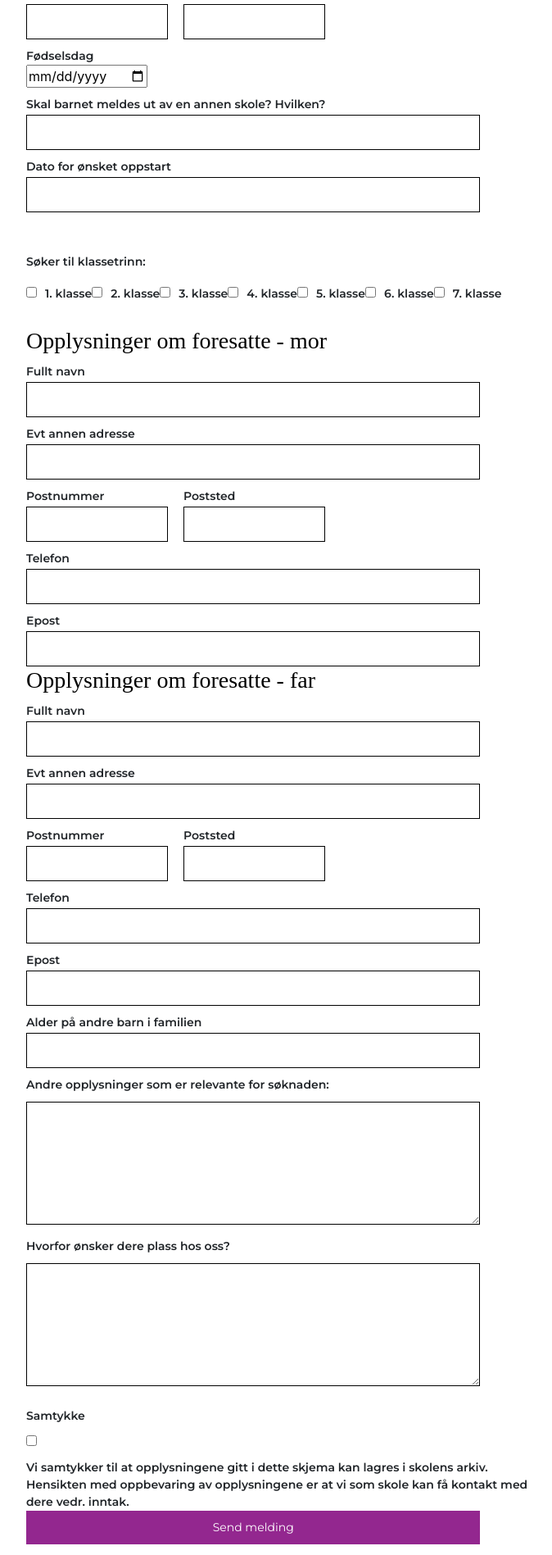
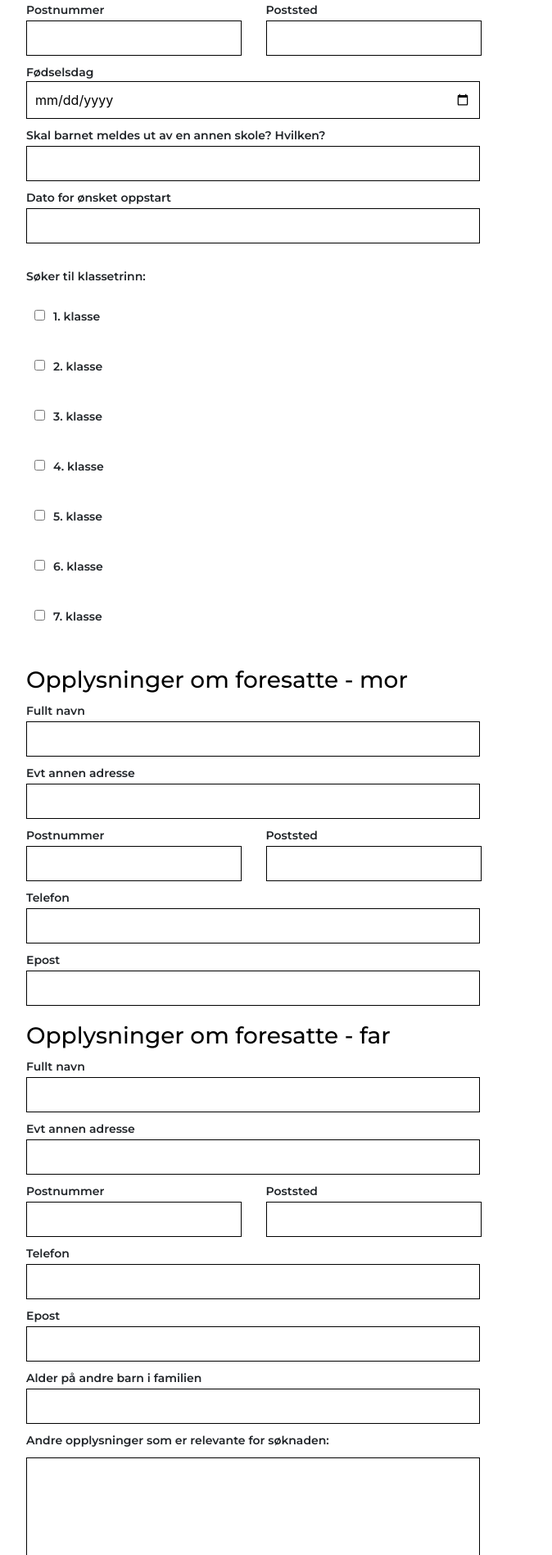
Before and after one commit to Annikaenjoy/project_exam2, a React (Create React App) app in the folder elsfjord_montessori/: page /skoleplass in a window 1280 px wide. Shown: the part 443-2340 px from the top of the page at 82% size, without its empty margins (300-974 px from the left). Built offline with nearby package versions, Linux system fonts and the light colour scheme; a web font is replaced by a local one.

Commit message:
Applyform with styling

```diff
--- a/elsfjord_montessori/src/components/ApplyForm.js
+++ b/elsfjord_montessori/src/components/ApplyForm.js
@@ -38,6 +38,7 @@ const ApplyForm = (props) => {
     children_age: "",
     other: "",
     why: "",
+    consent: "",
   });
 
   const [formError, setFormError] = useState();
@@ -97,10 +98,27 @@ const ApplyForm = (props) => {
           setFormSuccess("Søknaden har blitt sendt!");
           setFormData({
             student_name: "",
-            mom_email: "",
             adress: "",
             postnr: "",
             city: "",
+            birthday: "",
+            otherschool: "",
+            startdate: "",
+            mom_name: "",
+            mom_adress: "",
+            mom_postnr: "",
+            mom_city: "",
+            mom_phone: "",
+            mom_email: "",
+            dad_name: "",
+            dad_adress: "",
+            dad_postnr: "",
+            dad_city: "",
+            dad_phone: "",
+            dad_email: "",
+            children_age: "",
+            other: "",
+            why: "",
           });
           setTimeout(() => {
             setFormSuccess(null);
@@ -118,7 +136,7 @@ const ApplyForm = (props) => {
       <Container fluid>
         <Row className="justify-content-center align-items-center">
           <Col md={6}>
-            <h2>Opplysninger om eleven</h2>
+            <h2 className="form_h2">Opplysninger om eleven</h2>
             {formError && <p className="setFormError">{formError}</p>}
             {formSuccess && <p className="setFormSuccess">{formSuccess}</p>}
             <form className="apply_form" onSubmit={onSubmit}>
@@ -175,6 +193,7 @@ const ApplyForm = (props) => {
                   Fødselsdag
                 </label>
                 <input
+                  className="birthday"
                   type="date"
                   id="birthday"
                   name="birthday"
@@ -205,6 +224,8 @@ const ApplyForm = (props) => {
                 />
                 <fieldset className="grade">
                   <legend>Søker til klassetrinn:</legend>
+                  <section className="class">
+                    {" "}
                     <input
                       type="checkbox"
                       id="firstgrade"
@@ -219,6 +240,9 @@ const ApplyForm = (props) => {
                     >
                       1. klasse
                     </label>
+                  </section>
+                  <section className="class">
+                    {" "}
                     <input
                       type="checkbox"
                       id="secondgrade"
@@ -233,6 +257,9 @@ const ApplyForm = (props) => {
                     >
                       2. klasse
                     </label>
+                  </section>
+                  <section className="class">
+                    {" "}
                     <input
                       type="checkbox"
                       id="thirdgrade"
@@ -247,6 +274,9 @@ const ApplyForm = (props) => {
                     >
                       3. klasse
                     </label>
+                  </section>
+                  <section className="class">
+                    {" "}
                     <input
                       type="checkbox"
                       id="fourthgrade"
@@ -260,7 +290,10 @@ const ApplyForm = (props) => {
                       id="fourthgrade"
                     >
                       4. klasse
-                  </label>
+                    </label>{" "}
+                  </section>
+                  <section className="class">
+                    {" "}
                     <input
                       type="checkbox"
                       id="fifthgrade"
@@ -275,6 +308,9 @@ const ApplyForm = (props) => {
                     >
                       5. klasse
                     </label>
+                  </section>
+                  <section className="class">
+                    {" "}
                     <input
                       type="checkbox"
                       id="sixthgrade"
@@ -288,7 +324,10 @@ const ApplyForm = (props) => {
                       id="sixthgrade"
                     >
                       6. klasse
-                  </label>
+                    </label>{" "}
+                  </section>
+                  <section className="class">
+                    {" "}
                     <input
                       type="checkbox"
                       id="seventhgrade"
@@ -303,9 +342,10 @@ const ApplyForm = (props) => {
                     >
                       7. klasse
                     </label>
+                  </section>
                 </fieldset>
 
-                <h2>Opplysninger om foresatte - mor</h2>
+                <h2 className="form_h2">Opplysninger om foresatte - mor</h2>
                 <label for="mom_name" id="mom_name">
                   Fullt navn
                 </label>
@@ -377,7 +417,7 @@ const ApplyForm = (props) => {
                   value={formData.mom_email}
                   onChange={handleChange}
                 />
-                <h2>Opplysninger om foresatte - far</h2>
+                <h2 className="form_h2">Opplysninger om foresatte - far</h2>
                 <label for="dad_name" id="dad_name">
                   Fullt navn
                 </label>
@@ -482,8 +522,10 @@ const ApplyForm = (props) => {
                   value={formData.why}
                   onChange={handleChange}
                 />
-                <fieldset>
+                <fieldset className="consent">
+                  {" "}
                   <legend>Samtykke</legend>
+                  <section className="class">
                     <input
                       type="checkbox"
                       id="consent"
@@ -491,12 +533,13 @@ const ApplyForm = (props) => {
                       value={formData.consent}
                       onChange={handleChange}
                     />
-                  <label>
+                    <label className="inline_consent">
                       Vi samtykker til at opplysningene gitt i dette skjema kan
                       lagres i skolens arkiv. Hensikten med oppbevaring av
                       opplysningene er at vi som skole kan få kontakt med dere
                       vedr. inntak.
                     </label>
+                  </section>
                 </fieldset>
 
                 <button
@@ -505,10 +548,12 @@ const ApplyForm = (props) => {
                   id="button"
                   value="Submit"
                 >
-                  Send melding
+                  Send søknad
                 </button>
               </fieldset>
             </form>
+            {formError && <p className="setFormError">{formError}</p>}
+            {formSuccess && <p className="setFormSuccess">{formSuccess}</p>}
           </Col>
         </Row>
       </Container>
--- a/elsfjord_montessori/src/sass/partials/_applyForm.scss
+++ b/elsfjord_montessori/src/sass/partials/_applyForm.scss
@@ -3,8 +3,16 @@
   flex-wrap: wrap;
 }
 .grade {
-  background-color: $color-white;
-  margin: 30px 0;
+  width: 90%;
+  padding: 10px;
+}
+.consent {
+  width: 90%;
+  padding: 10px;
+}
+.class {
+  display: flex;
+  align-items: baseline;
 }
 legend {
   display: block;
@@ -12,18 +20,23 @@ legend {
   font-family: $font-primary;
   font-size: 14px;
   font-weight: 600;
+  margin-left: -10px;
 }
 label {
-  display: block;
+  display: flex;
   margin-top: 10px;
   font-family: $font-primary;
   font-size: 14px;
   font-weight: 600;
 }
 .inline_label {
-  display: inline-flex;
-  margin-left: 10px;
+  margin: 20px 0 20px 10px;
 }
+.inline_consent {
+  font-weight: 400;
+  margin: 10px 0 20px 10px;
+}
+
 .apply_input {
   margin-top: 2px;
   border: 1px solid $color-black;
@@ -36,6 +49,7 @@ label {
 .post_group {
   display: inline-flex;
   flex-direction: column;
+  width: 47.5%;
 }
 
 .apply_textarea {
@@ -46,3 +60,12 @@ label {
   font-size: 14px;
   border: 1px solid $color-black;
 }
+.birthday {
+  padding: 10px;
+  border: 1px solid $color-black;
+  width: 90%;
+}
+.form_h2 {
+  margin-top: 20px;
+  font-family: $font-primary;
+}
```
Lines whose indentation alone changed are shown as unchanged.
